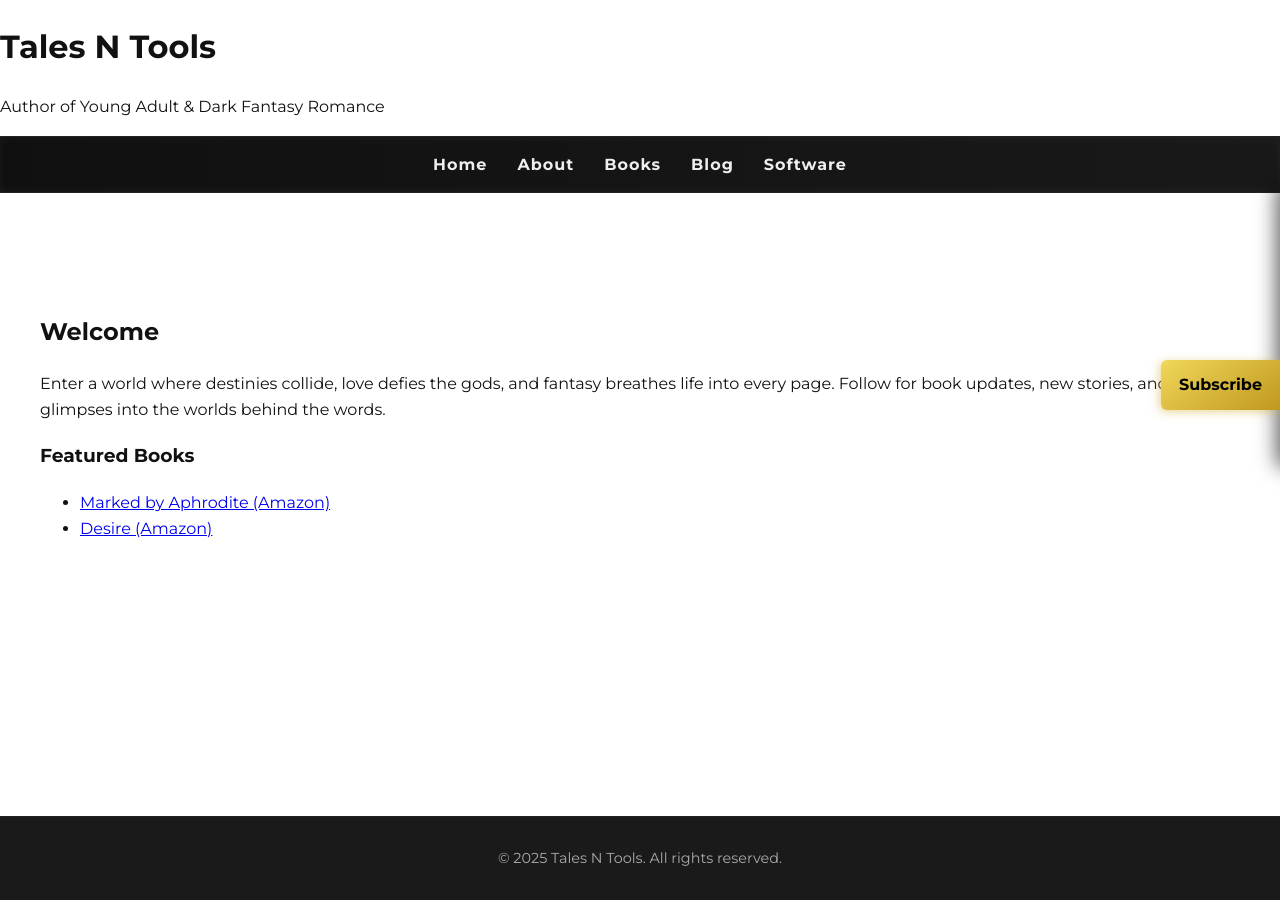
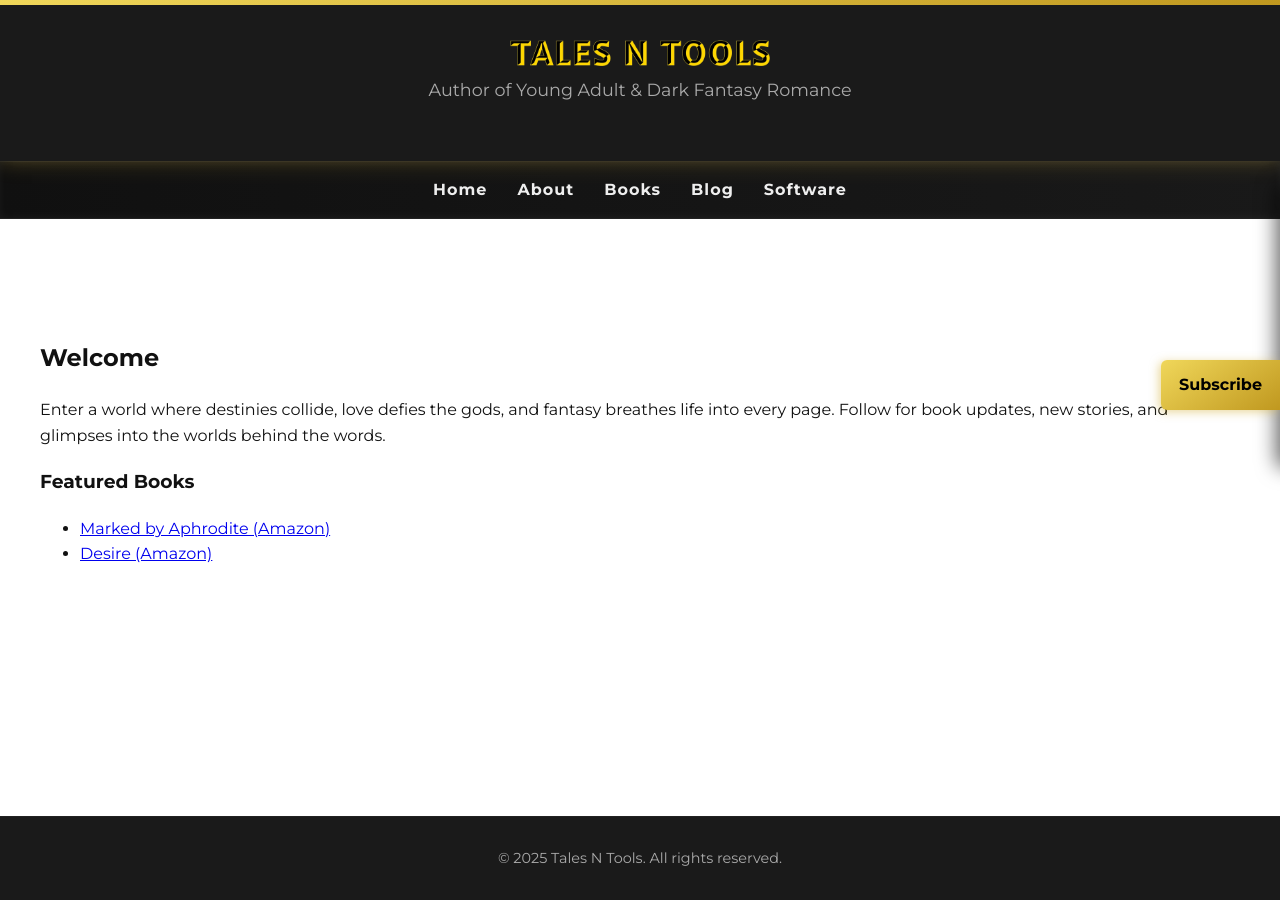
Before and after one commit to TalesNTools/TalesNTools, a Jekyll site: the page built from index.md, in a window 1280 px wide. Built offline with Jekyll 4.4.1, drawn with Linux system fonts in a browser that asks for light colours.

Commit message:
Update header.html

```diff
--- a/_includes/header.html
+++ b/_includes/header.html
@@ -1,12 +1,14 @@
-<header>
-  <h1>Tales N Tools</h1>
+<header class="site-header">
+  <a href="{{ '/' | relative_url }}">
+    <img src="{{ '/assets/images/posts/Header-Logo.webp' | relative_url }}" alt="Tales N Tools Logo" class="site-logo">
+  </a>
   <p>Author of Young Adult & Dark Fantasy Romance</p>
 </header>
 
 <nav>
-  <a href="/">Home</a>
-  <a href="/about/">About</a>
-  <a href="/books/">Books</a>
-  <a href="/blog/">Blog</a>
-  <a href="/software/">Software</a>
+  <a href="{{ '/' | relative_url }}">Home</a>
+  <a href="{{ '/about/' | relative_url }}">About</a>
+  <a href="{{ '/books/' | relative_url }}">Books</a>
+  <a href="{{ '/blog/' | relative_url }}">Blog</a>
+  <a href="{{ '/software/' | relative_url }}">Software</a>
 </nav>
```
